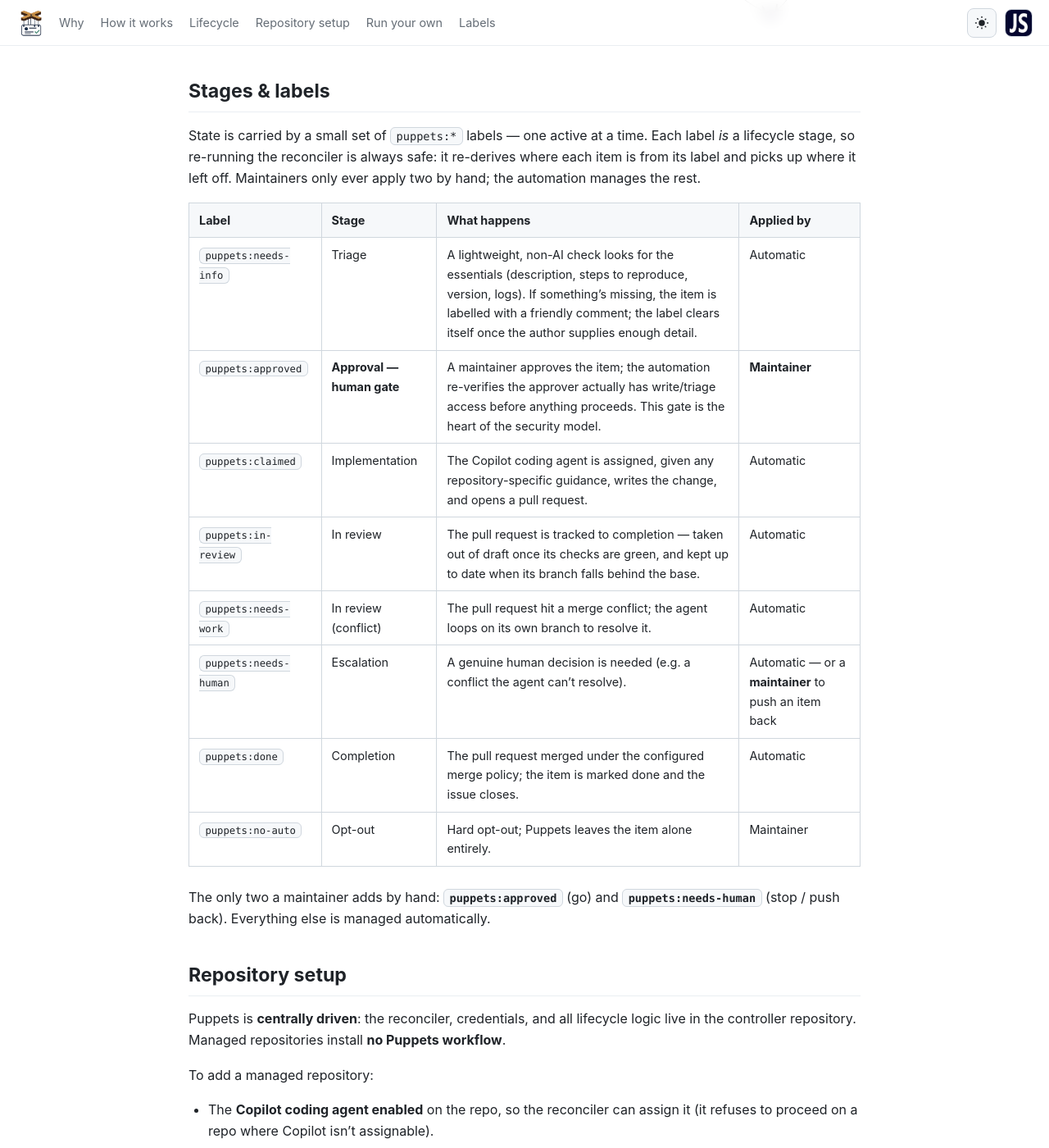
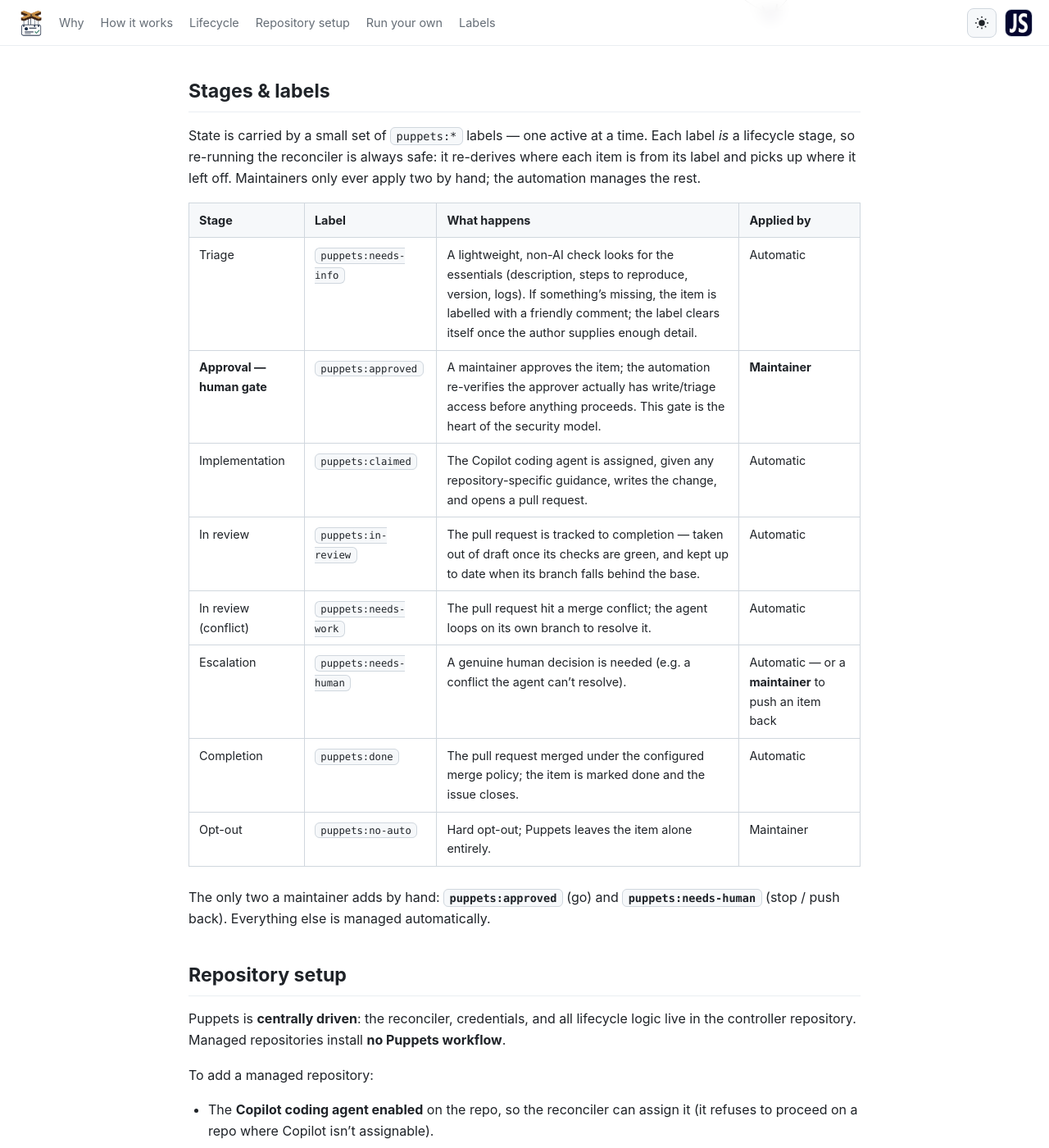
Before and after one commit to JeffSteinbok/JeffSteinbok.github.io, a Jekyll site: the page built from puppets/index.md, in a window 1280 px wide and 1400 px high, scrolled down 2426 px. Shown: the whole window at 82% size. Built offline with Jekyll 4.4.1, drawn with Linux system fonts in a browser that asks for light colours.

```diff
--- a/puppets/index.md
+++ b/puppets/index.md
@@ -108,16 +108,16 @@ State is carried by a small set of `puppets:*` labels — one active at a time.
 each item is from its label and picks up where it left off. Maintainers only ever apply two
 by hand; the automation manages the rest.
 
-| Label | Stage | What happens | Applied by |
+| Stage | Label | What happens | Applied by |
 |---|---|---|---|
-| `puppets:needs-info` | Triage | A lightweight, non-AI check looks for the essentials (description, steps to reproduce, version, logs). If something's missing, the item is labelled with a friendly comment; the label clears itself once the author supplies enough detail. | Automatic |
-| `puppets:approved` | **Approval — human gate** | A maintainer approves the item; the automation re-verifies the approver actually has write/triage access before anything proceeds. This gate is the heart of the security model. | **Maintainer** |
-| `puppets:claimed` | Implementation | The Copilot coding agent is assigned, given any repository-specific guidance, writes the change, and opens a pull request. | Automatic |
-| `puppets:in-review` | In review | The pull request is tracked to completion — taken out of draft once its checks are green, and kept up to date when its branch falls behind the base. | Automatic |
-| `puppets:needs-work` | In review (conflict) | The pull request hit a merge conflict; the agent loops on its own branch to resolve it. | Automatic |
-| `puppets:needs-human` | Escalation | A genuine human decision is needed (e.g. a conflict the agent can't resolve). | Automatic — or a **maintainer** to push an item back |
-| `puppets:done` | Completion | The pull request merged under the configured merge policy; the item is marked done and the issue closes. | Automatic |
-| `puppets:no-auto` | Opt-out | Hard opt-out; Puppets leaves the item alone entirely. | Maintainer |
+| Triage | `puppets:needs-info` | A lightweight, non-AI check looks for the essentials (description, steps to reproduce, version, logs). If something's missing, the item is labelled with a friendly comment; the label clears itself once the author supplies enough detail. | Automatic |
+| **Approval — human gate** | `puppets:approved` | A maintainer approves the item; the automation re-verifies the approver actually has write/triage access before anything proceeds. This gate is the heart of the security model. | **Maintainer** |
+| Implementation | `puppets:claimed` | The Copilot coding agent is assigned, given any repository-specific guidance, writes the change, and opens a pull request. | Automatic |
+| In review | `puppets:in-review` | The pull request is tracked to completion — taken out of draft once its checks are green, and kept up to date when its branch falls behind the base. | Automatic |
+| In review (conflict) | `puppets:needs-work` | The pull request hit a merge conflict; the agent loops on its own branch to resolve it. | Automatic |
+| Escalation | `puppets:needs-human` | A genuine human decision is needed (e.g. a conflict the agent can't resolve). | Automatic — or a **maintainer** to push an item back |
+| Completion | `puppets:done` | The pull request merged under the configured merge policy; the item is marked done and the issue closes. | Automatic |
+| Opt-out | `puppets:no-auto` | Hard opt-out; Puppets leaves the item alone entirely. | Maintainer |
 
 The only two a maintainer adds by hand: **`puppets:approved`** (go) and
 **`puppets:needs-human`** (stop / push back). Everything else is managed automatically.
```
Also changed, not shown: 1 other file.
